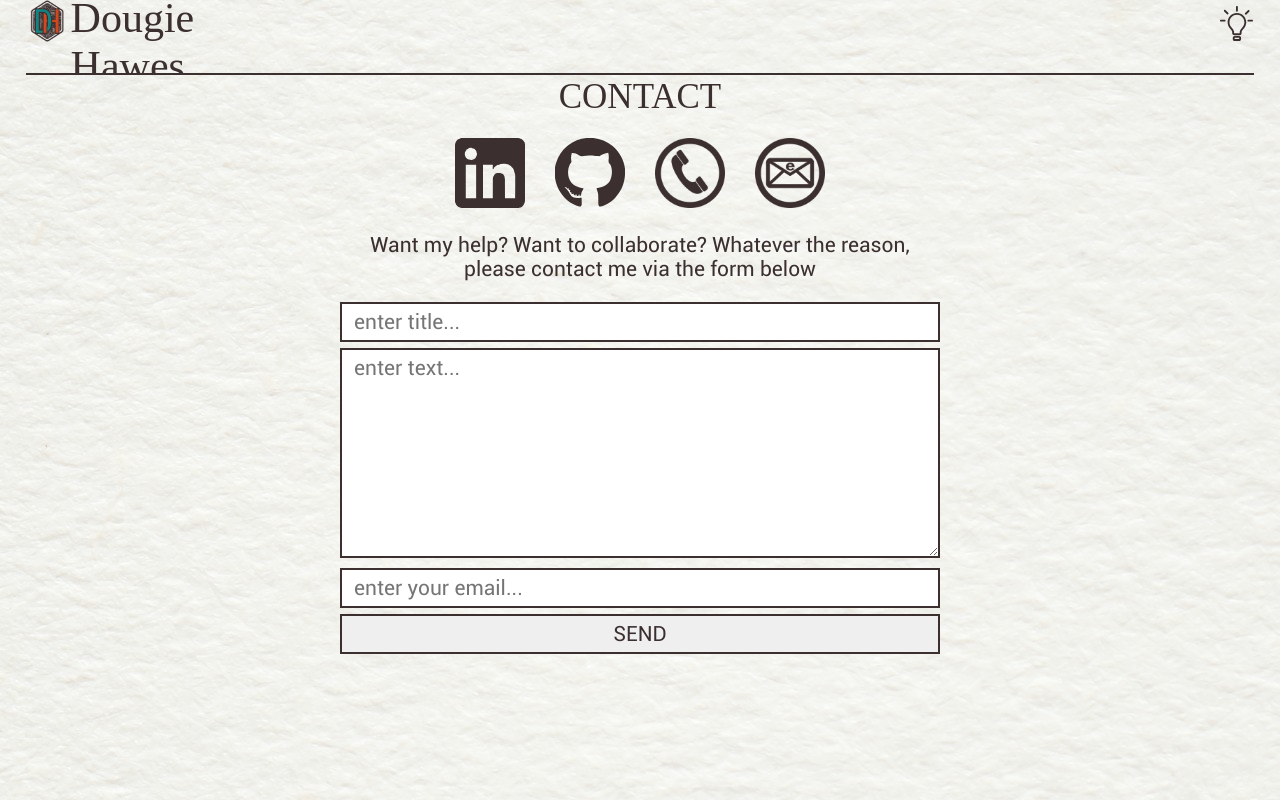
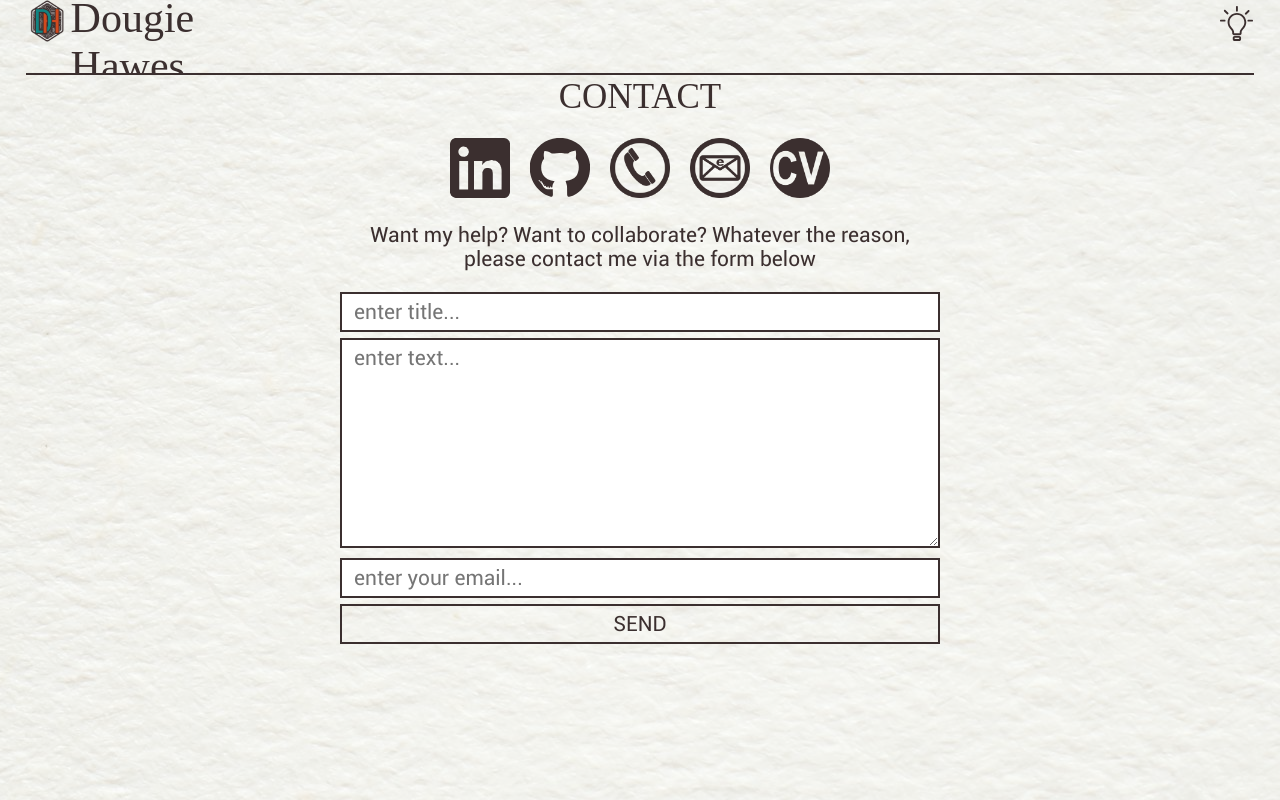
Before and after one commit to DougieHawes/dougie-hawes-client, a React (Create React App) app: page /contact in a window 1280 px wide. Built offline with nearby package versions, Linux system fonts and the light colour scheme; no server answers; a web font is replaced by a local one.

Commit message:
fixed dark mode difficulties

```diff
--- a/src/App.js
+++ b/src/App.js
@@ -25,7 +25,7 @@ const App = () => {
         <Route path="/blog" element={<Blog />} />
         <Route path="/blog/:blogid" element={<BlogItem />} />
         <Route path="/contact" element={<Contact darkmode={darkmode} />} />
-        <Route path="/skills" element={<Skills />} />
+        <Route path="/skills" element={<Skills darkmode={darkmode} />} />
         <Route path="/work" element={<Work />} />
         <Route path="/work/:workid" element={<WorkItem />} />
         <Route path={process.env.REACT_APP_SIGNIN_URL} element={<SignIn />} />
--- a/src/components/layout/style.scss
+++ b/src/components/layout/style.scss
@@ -21,8 +21,6 @@
       }
     }
   }
-  .header-navbar {
-  }
 }
 
 .mode-toggle {
--- a/src/components/routes/public/Contact.js
+++ b/src/components/routes/public/Contact.js
@@ -8,6 +8,8 @@ import phoneLogoDark from "../../../display/media/images/icons/phone-logo-dark.p
 import phoneLogoLight from "../../../display/media/images/icons/phone-logo-light.png";
 import emailLogoDark from "../../../display/media/images/icons/email-logo-dark.png";
 import emailLogoLight from "../../../display/media/images/icons/email-logo-light.png";
+import cvLogoDark from "../../../display/media/images/icons/cv-logo-dark.png";
+import cvLogoLight from "../../../display/media/images/icons/cv-logo-light.png";
 
 import { Route1 } from "../../utils/routes";
 
@@ -81,6 +83,13 @@ const Contact = ({ darkmode }) => {
                 alt=""
               />
             </a>
+            <a className="contact-link" target="_blank">
+              <img
+                className="contact-link-image"
+                src={darkmode ? cvLogoDark : cvLogoLight}
+                alt=""
+              />
+            </a>
           </div>
           <div className="contact-form-container">
             <p className="contact-form-greet">
--- a/src/components/routes/public/SkillModal.js
+++ b/src/components/routes/public/SkillModal.js
@@ -2,10 +2,14 @@ import expressLogo from "../../../display/media/images/icons/express-logo.png";
 
 import "./style.scss";
 
-const SkillModal = ({ details, image, level, onClick, title }) => {
+const SkillModal = ({ darkmode, details, image, level, onClick, title }) => {
   return (
     <div className="skill-modal-container">
-      <div className="skill-modal">
+      <div
+        className={`skill-modal ${
+          darkmode ? "skill-modal-darkmode" : "skill-modal-lightmode"
+        }`}
+      >
         <h4 className="skill-modal-title">{title}</h4>
         <img className="skill-modal-image" src={image} alt="" />
         <p className="skill-modal-level">{level}</p>
--- a/src/components/routes/public/Skills.js
+++ b/src/components/routes/public/Skills.js
@@ -10,7 +10,7 @@ import { skillsArray } from "./data";
 
 import "./style.scss";
 
-const Skills = () => {
+const Skills = ({ darkmode }) => {
   const [showModal, setShowModal] = useState(false);
   const [modalDetails, setModalDetails] = useState({
     details: "",
@@ -44,6 +44,7 @@ const Skills = () => {
           </div>
           {showModal && (
             <SkillModal
+              darkmode={darkmode}
               details={details}
               image={image}
               level={level}
--- a/src/components/routes/public/style.scss
+++ b/src/components/routes/public/style.scss
@@ -8,7 +8,7 @@
   max-width: 400px;
   .contact-link {
     .contact-link-image {
-      width: 70px;
+      width: 60px;
     }
   }
 }
@@ -129,7 +129,6 @@
 // SKILL MODAL
 .skill-modal-container {
   .skill-modal {
-    background-color: $colour1;
     border-width: 2px;
     left: 50%;
     min-height: 420px;
@@ -168,6 +167,12 @@
       right: 12px;
       top: 6px;
     }
+  }
+  .skill-modal-lightmode {
+    background-color: $colour1;
+  }
+  .skill-modal-darkmode {
+    background-color: $colour2;
   }
   .skill-modal-background {
     background-color: rgba($color: $colour2, $alpha: 0.42);
--- a/src/components/utils/style.scss
+++ b/src/components/utils/style.scss
@@ -1,6 +1,7 @@
 @import "../../display/style/style.scss";
 
 .button {
+  background-color: rgba($color: #000000, $alpha: 0);
   border-width: 2px;
   cursor: pointer;
   font-size: 21px;
@@ -137,12 +138,13 @@
   height: 210px;
 }
 
+// LINK
 .link {
   font-size: 21px;
 }
 .link1 {
   flex: 1;
-  margin-right: 40px;
+  margin-right: 38px;
 }
 
 .route {
```
Also changed, not shown: src/display/media/images/icons/cv-logo-dark.png (added), src/display/media/images/icons/cv-logo-light.png (added).
